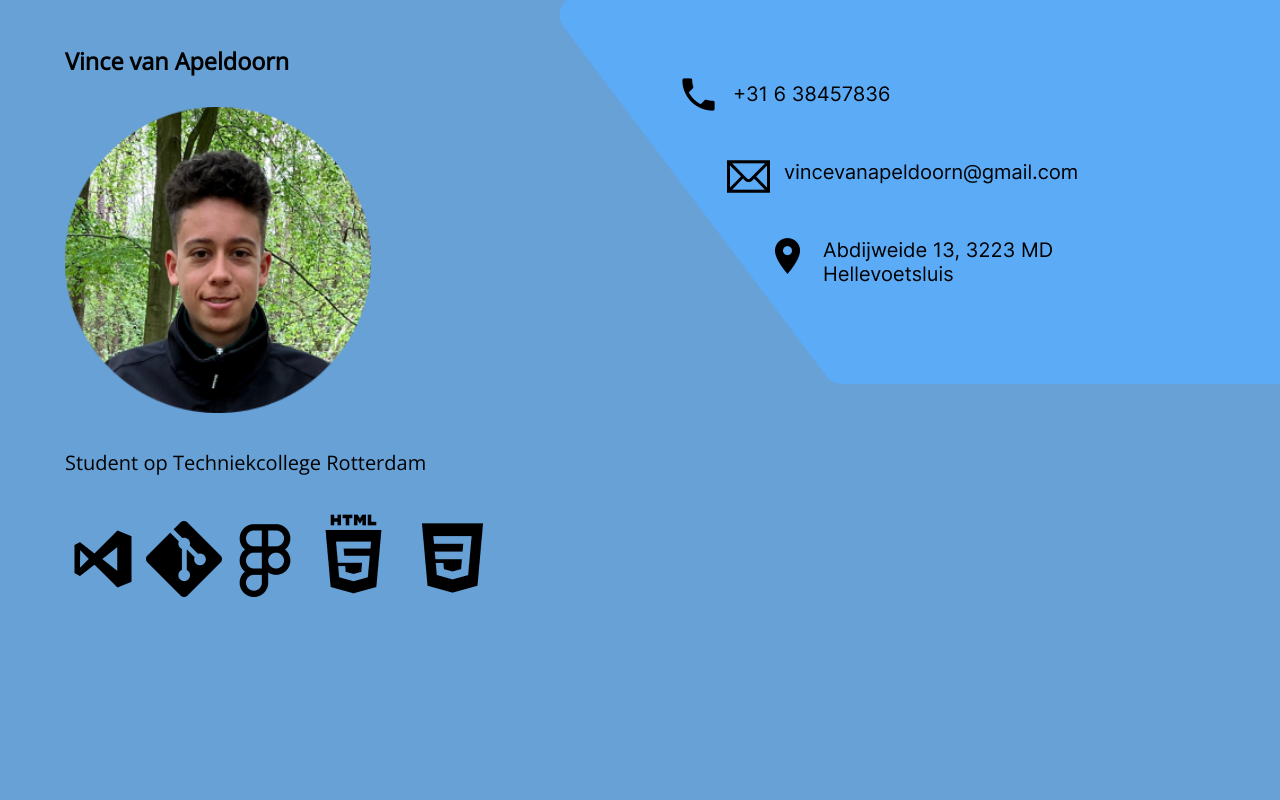
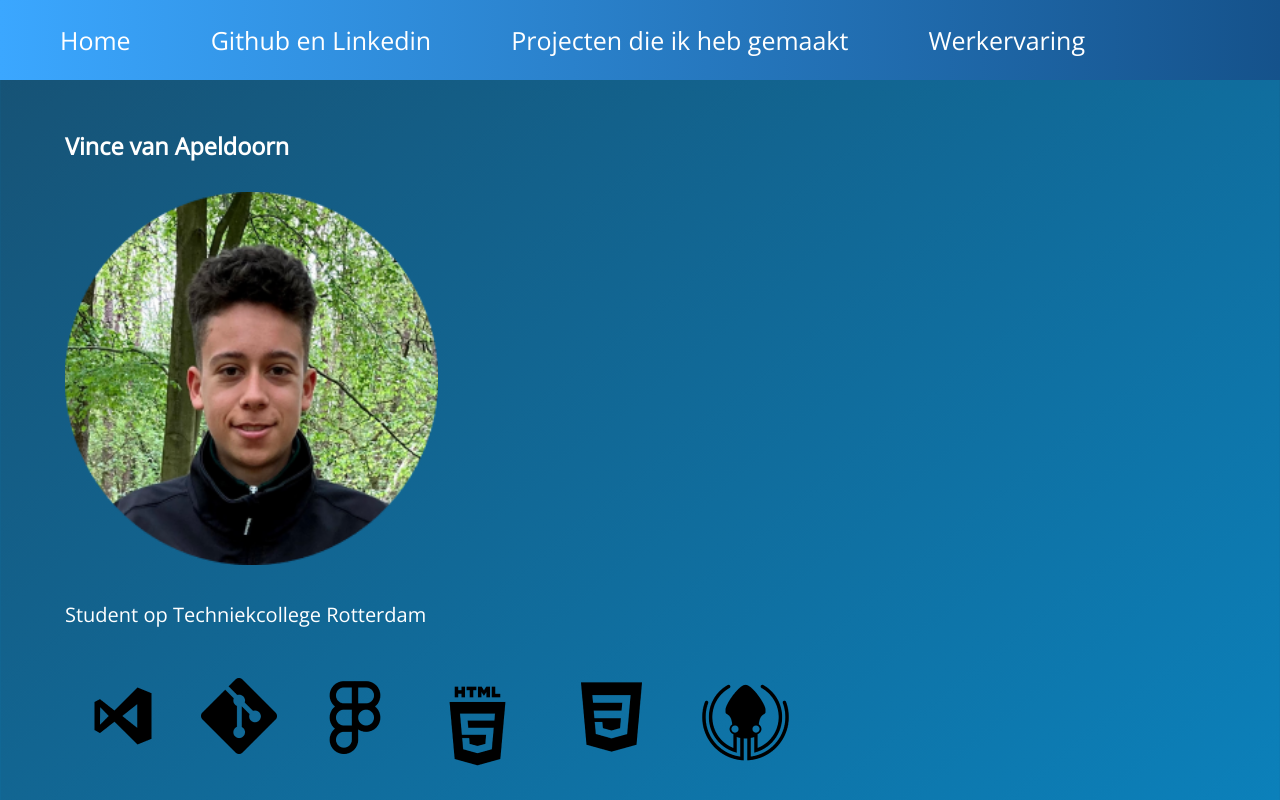
Before and after one commit to TechniekCollegeRotterdam/Programming-projects, a plain HTML site: page Portfolio/index.html in a window 1280 px wide. Shown: the top 800 px of the page. Drawn offline with nearby package versions, Linux system fonts and the light colour scheme.

Commit message:
nav gemaakt hover toegevoegd en gradient toegepast

```diff
--- a/Portfolio/index.html
+++ b/Portfolio/index.html
@@ -5,12 +5,21 @@
   <meta charset="UTF-8">
   <meta http-equiv="X-UA-Compatible" content="IE=edge">
   <meta name="viewport" content="width=device-width, initial-scale=1.0">
-  <title>Portfolio</title>
+  <title>Vince van Apeldoorn</title>
   <link rel="stylesheet" href="./css/style.css">
   <link href="https://fonts.googleapis.com/css2?family=Open+Sans&display=swap" rel="stylesheet">
 </head>
 
 <body>
+  <nav>
+    <ul>
+      <li><a href="#">Home</a></li>
+      <li><a href="#">Github en Linkedin</a></li>
+      <li><a href="#">Projecten die ik heb gemaakt</a></li>
+      <li><a href="#">Werkervaring</a></li>
+
+    </ul>
+  </nav>
   </head>
 
 
@@ -19,33 +28,44 @@
     <section class="flex-container2">
       <section class="name">
         <h1>Vince van Apeldoorn</h1>
-        <img src="./img/foto.png" alt="Vince" style="width:70%;">
+          <img src="./img/foto.png" alt="Vince" class="profilepicture" >
         <div class="student1">
           <p>Student op Techniekcollege Rotterdam</p>
 
         </div>
+        <section class="flex">
+          <div class="logo-icon">
+            <img src="img/Rectangle 11.png" alt="VS-code">
 
-          <img src="img/Rectangle 11.png" alt="VS-code">
-          <img src="img/Rectangle 9.png" alt="git">
-          <img src="img/Rectangle 10.png" alt="figma">
-          <img src="img/Rectangle 7.png" alt="html">
-          <img src="img/Rectangle 8.png" alt="CSS">
+          </div>
+          <div class="logo-icon">
+            <img src="img/Rectangle 9.png" alt="git">
+
+          </div>
+          <div class="logo-icon">
+            <img src="img/Rectangle 10.png" alt="figma">
+
+          </div>
+          <div class="logo-icon">
+            <img src="img/Rectangle 7.png" alt="html">
+
+          </div>
+          <div class="logo-icon">
+            <img src="img/Rectangle 8.png" alt="CSS">
+
+          </div>
+          <div class="logo-icon">
+            <img src="img/8666149_gitkraken_icon 1.png" alt="gitkraken">
+          </div>
+        </section>
+
 
 
 
 
       </section>
 
-      <section class="contact-container">
 
-        <section class="contact">
-          <img src="img/Contact.png" alt="" style="width:100%;">
-
-        </section>
-
-
-
-      </section>
 
     </section>
   </header>
@@ -68,8 +88,7 @@
         </p>
         <div class="img-github">
           <a href="https://github.com/Vince1510" target="_blank">
-            <img src="img/211904_social_github_icon.png" alt="logo-github" with="100px" height="100px" />
-          </a>
+            <img src="img/211904_social_github_icon.png" alt="logo-github" with="100px" height="100px" /></a>
         </div>
       </div>
     </section>
@@ -137,8 +156,8 @@
   <section class="project">
     <h1> Voorbeelden van projecten die ik heb gedaan </h1>
     <div class="project-img">
-      <img src="img/Scherm­afbeelding 2023-01-12 om 09.39.39.png" style="width:100%;">
-      <img src="img/Scherm­afbeelding 2023-01-12 om 12.49.52.png" style="width:100%;">
+      <img src="img/Scherm­afbeelding 2023-01-12 om 09.39.39.png" alt="Ouderavondwebsite" style="width:100%;">
+      <img src="img/Scherm­afbeelding 2023-01-12 om 12.49.52.png" alt="Gamewebsite" style="width:100%;">
     </div>
   </section>
 
--- a/Portfolio/style.scss
+++ b/Portfolio/style.scss
@@ -9,26 +9,76 @@
 
 body{
   background-color: $backroundColor;
+  height: auto;
+  background: linear-gradient(141deg, #175173 0%, #00aeff 51%, #2cb5e8 75%);
+  scroll-behavior: smooth;
 }
 * {
     margin: 0;
     padding: 0;
     box-sizing: border-box;
   }
-  html {
+
+html {
     font-size: 62.5%;
     font-family: 'Open Sans', sans-serif;
-    color: rgb(0, 0, 0);
-  }
+    color: rgb(255, 255, 255);
+}
+
+nav {
+  display: flex;
+  width: 100%;
+  padding: 2rem;
+  min-height: 10vh;
+  align-items: center;
+  flex-wrap: wrap;
+  margin: auto;
+  background-image: linear-gradient(to right, #3BA7FF ,#15528b);
+  justify-content: space-between;
+  position: fixed;
+}
+nav ul {
+  display: flex;
+  align-items: center;
+  list-style-type: none;
+}
+nav li {
+  font-size: 2.5rem;
+  padding: 0 4rem 0 4rem;
+}
+nav a {
+  color: white;
+  text-decoration: none;
+  transition: all 0.4s linear;
+}
+nav ul li :hover{
+  color: #080728;
+  box-shadow: none;
+}
 h1{
   margin-top: 3rem;
   margin-bottom: 3rem;
+
 
 }
 h2{
     font-size: 20px;
 }
-
+.logo-icon{
+  transition: transform .3s;
+  padding: 20px;
+  width: 100%;
+  height: 100px;
+  margin: 0 auto;
+}
+.logo-icon:hover{
+  -ms-transform: scale(1.5); /* IE 9 */
+  -webkit-transform: scale(1.5); /* Safari 3-8 */
+  transform: scale(1.5);
+}
+.flex{
+  display: flex;
+}
 .student1{
   margin-top: 3rem;
   margin-bottom: 3rem;
@@ -98,9 +148,14 @@ justify-content: start;
 }
 .name{
     font-size: 20px;
-    margin: 15px;
+    margin-top: 100px;
+    margin-left: 15px;
     margin-bottom: 15rem;
   }
+.profilepicture{
+    width: 50%;
+    height: auto;
+}
   .student{
     font-size: 15px;
     margin: 15px;
@@ -157,17 +212,7 @@ justify-content: start;
     display: flex;
     align-items: flex-end;
   }
-  .contact-container{
 
-    .contact{
-           font-size: 20px;
-           margin: 0;
-           padding: 0;
-           display: flex;
-           justify-content: end;
-
-         }
-  }
 
 .project {
     background-color:#5BABF7 ;
@@ -179,9 +224,23 @@ justify-content: start;
     border-radius: 3rem;
     display: flex;
 
+
     .project-img{
       margin: 5rem;
+      width: 100%;
+      height: auto;
 
     }
 
 }
+.img-github{
+  transition: transform .3s;
+  width: 100px;
+  height: 100px;
+  margin: 0 auto;
+}
+.img-github:hover{
+  -ms-transform: scale(1.5); /* IE 9 */
+  -webkit-transform: scale(1.5); /* Safari 3-8 */
+  transform: scale(1.5);
+}
```
Also changed, not shown: Portfolio/css/style.css, Portfolio/img/8666149_gitkraken_icon 1.png (added), 2 other files.
